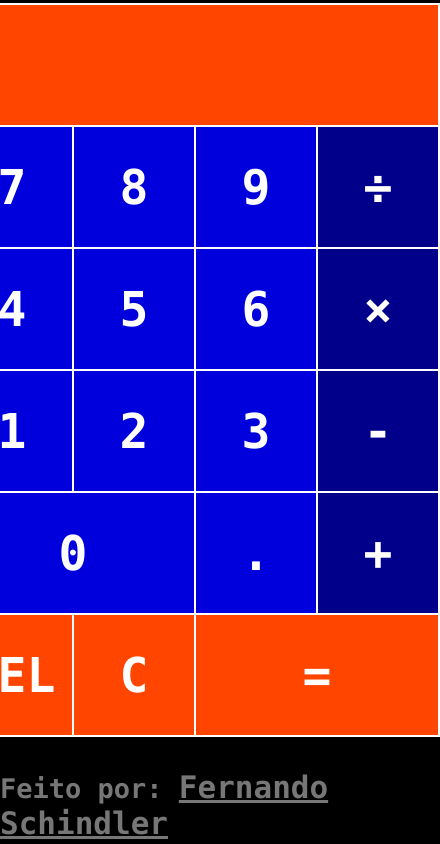
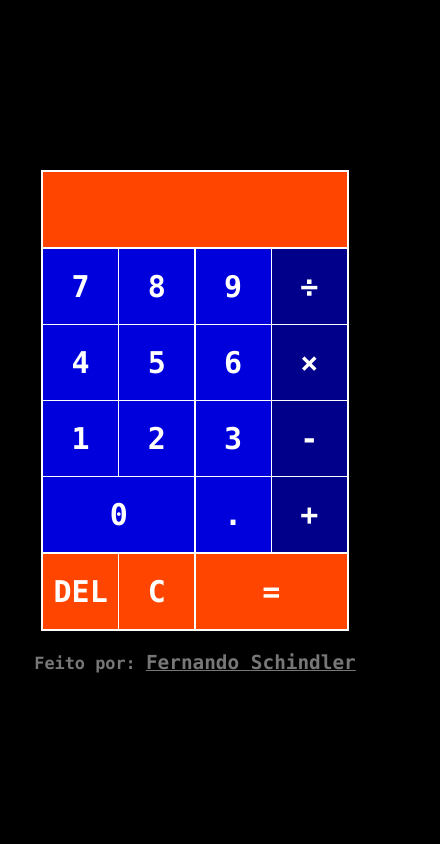
Before and after one commit to fernando-schindler-dev/Calculadora, a website: page index.html in a window 390 px wide. Shown: the whole page, 440 px wide, since content can reach past the window. Drawn offline with Linux system fonts and the light colour scheme.

Commit message:
Adicionado responsividade ao projeto

```diff
--- a/style.css
+++ b/style.css
@@ -80,3 +80,29 @@ body {
   text-decoration: underline;
   color: #777;
 }
+
+@media (min-width: 2100px) {
+  html {
+    font-size: 18px;
+  }
+}
+@media (max-width: 550px) {
+  html {
+    font-size: 14px;
+  }
+}
+@media (max-width: 500px) {
+  html {
+    font-size: 12px;
+  }
+}
+@media (max-width: 425px) {
+  html {
+    font-size: 10px;
+  }
+}
+@media (max-width: 350px) {
+  html {
+    font-size: 8px;
+  }
+}
```
